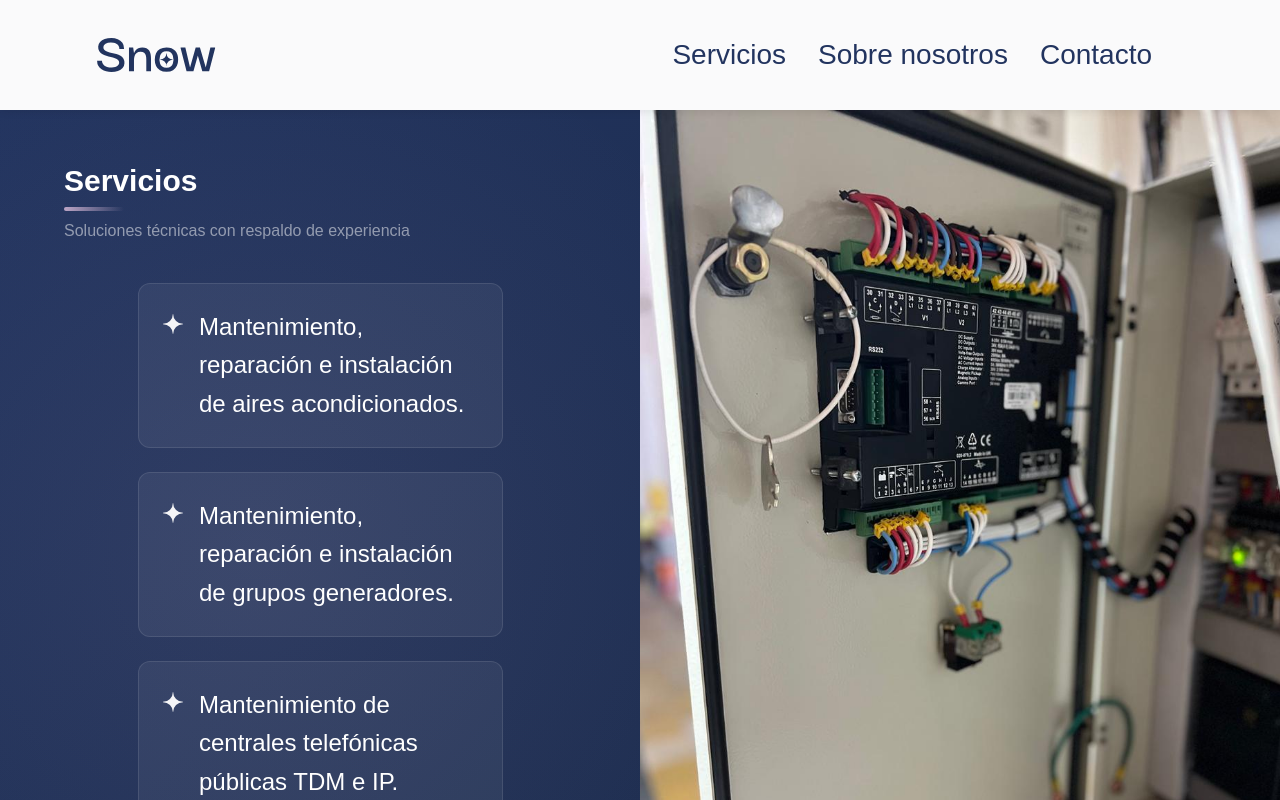
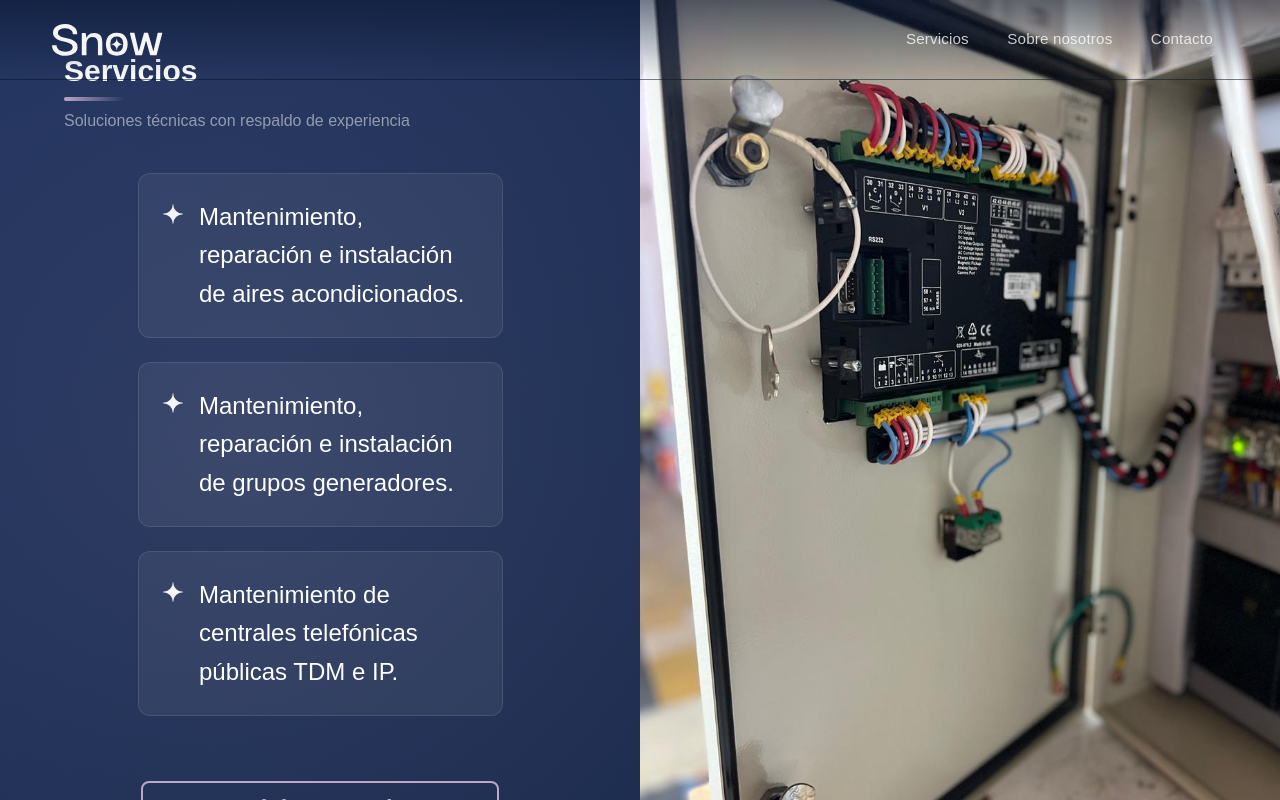
Before and after one commit to AlandelFresno/snow, a Next.js app: page / in a window 1280 px wide. Shown: the top 800 px of the page. Built offline with nearby package versions, Linux system fonts and the light colour scheme; a web font is replaced by a local one.

Commit message:
feat(header): dark glass fixed with scroll detection + logo negativo

```diff
--- a/src/components/header/header.module.scss
+++ b/src/components/header/header.module.scss
@@ -1,60 +1,58 @@
 .container {
   width: 100%;
-  height: 6.875rem;
+  height: 5rem;
   display: flex;
   align-items: center;
   justify-content: space-between;
-  padding: 0 6rem;
-  position: sticky;
+  padding: 0 clamp(1.5rem, 4vw, 4rem);
+  position: fixed;
   top: 0;
-  background: rgba(255, 255, 255, 0.98);
-  color: black;
+  left: 0;
+  right: 0;
   z-index: 100;
-  box-shadow: 0 2px 8px rgba(0, 0, 0, 0.08);
+  background: linear-gradient(180deg, rgba(8, 21, 46, 0.55) 0%, transparent 100%);
+  backdrop-filter: blur(0px);
+  transition: background 0.4s ease, backdrop-filter 0.4s ease, height 0.3s ease,
+    border-color 0.4s ease;
+  border-bottom: 1px solid transparent;
+
+  &.scrolled {
+    height: 4.4rem;
+    background: rgba(8, 21, 46, 0.85);
+    backdrop-filter: blur(14px) saturate(140%);
+    border-bottom-color: rgba(189, 166, 198, 0.15);
+  }
+}
 
 .isologo {
-    height: 36px;
+  height: 32px;
+  width: auto;
   cursor: pointer;
-    transition: transform 0.2s ease;
-    will-change: transform;
+  transition: transform 0.25s ease, opacity 0.25s ease;
 
-    &:hover {
-      transform: scale(1.05);
-    }
+  &:hover { transform: scale(1.04); opacity: 0.92; }
 }
 
 .links {
   display: flex;
-    gap: 2rem;
-    margin-right: 2rem;
-    a,
-    Link {
-      font-size: 28px;
-      color: var(--secondary);
+  gap: 0.4rem;
+  align-items: center;
+
+  a {
+    position: relative;
+    font-size: 0.95rem;
+    font-weight: 500;
+    letter-spacing: 0.01em;
+    color: rgba(255, 255, 255, 0.78);
     cursor: pointer;
-      position: relative;
-      transition: color 0.2s ease;
     text-decoration: none;
-
-      &::after {
-        content: '';
-        position: absolute;
-        width: 0;
-        height: 2px;
-        bottom: -5px;
-        left: 50%;
-        background: var(--detail);
-        transition: width 0.2s ease;
-        transform: translateX(-50%);
-        will-change: width;
-      }
+    padding: 0.55rem 1rem;
+    border-radius: 999px;
+    transition: color 0.25s ease, background 0.25s ease;
 
     &:hover {
-        color: var(--detail);
-
-        &::after {
-          width: 100%;
-        }
+      color: white;
+      background: rgba(189, 166, 198, 0.12);
     }
   }
 }
@@ -63,88 +61,65 @@
   display: none;
   .burger {
     cursor: pointer;
-      transition: transform 0.2s ease;
-      will-change: transform;
+    filter: invert(1);
+    transition: transform 0.2s ease, opacity 0.2s ease;
 
-      &:hover {
-        transform: scale(1.1);
+    &:hover { transform: scale(1.1); }
   }
 }
-  }
+
 .close {
   cursor: pointer;
+  filter: invert(1);
   transition: transform 0.2s ease;
-    will-change: transform;
 
-    &:hover {
-      transform: rotate(90deg) scale(1.1);
-    }
-  }
+  &:hover { transform: rotate(90deg) scale(1.1); }
 }
 
 .showLinks {
   display: none;
   flex-direction: column;
-  align-items: center;
-  gap: 2rem;
-  margin-right: 2rem;
-  position: absolute;
-  background: rgba(255, 255, 255, 0.98);
-  width: 100%;
-  top: 6.875rem;
+  align-items: stretch;
+  position: fixed;
+  top: 4.4rem;
   left: 0;
-  padding-bottom: 2rem;
-  box-shadow: 0 8px 20px rgba(0, 0, 0, 0.1);
-  animation: slideDown 0.25s ease;
+  right: 0;
+  padding: 1.2rem;
+  gap: 0.4rem;
+  background: rgba(8, 21, 46, 0.96);
+  backdrop-filter: blur(16px);
+  border-bottom: 1px solid rgba(189, 166, 198, 0.18);
+  box-shadow: 0 22px 40px -16px rgba(0, 0, 0, 0.6);
+  animation: slideDown 0.3s ease;
+
+  .close { align-self: flex-end; margin-bottom: 0.4rem; }
 
   a {
-    font-size: 28px;
-    color: var(--secondary);
-    cursor: pointer;
-    transition: all 0.2s ease;
+    font-size: 1rem;
+    font-weight: 500;
+    color: white;
+    padding: 0.85rem 1rem;
+    border-radius: 8px;
     text-decoration: none;
-    padding: 0.5rem 1rem;
-    border-radius: 8px;
-    will-change: transform;
+    transition: background 0.2s ease, transform 0.2s ease;
 
     &:hover {
-      color: var(--detail);
-      background-color: rgba(189, 166, 198, 0.1);
-      transform: translateX(5px);
+      background: rgba(189, 166, 198, 0.12);
+      transform: translateX(4px);
     }
   }
 }
-.show {
-  display: flex;
+
+.show { display: flex; }
+
+@keyframes slideDown {
+  from { opacity: 0; transform: translateY(-12px); }
+  to   { opacity: 1; transform: translateY(0); }
 }
 
-@keyframes slideDown {
-  from {
-    opacity: 0;
-    transform: translateY(-20px);
+@media (max-width: 820px) {
+  .container { padding: 0 1.5rem; }
+  .links { display: none; }
+  .burgerMenu { display: block; }
+  .container :global(> .burgerMenu .close) { display: none; }
 }
-  to {
-    opacity: 1;
-    transform: translateY(0);
-  }
-}
-
-@media (max-width: 768px) {
-  .container {
-    display: flex;
-    flex-direction: row;
-    justify-content: space-between;
-    padding: 0 2rem;
-    .links {
-      display: none;
-      position: absolute;
-      bottom: 0;
-    }
-    .burgerMenu {
-      display: block;
-    }
-    .close {
-      display: none;
-    }
-  }
-}
--- a/src/components/header/header.tsx
+++ b/src/components/header/header.tsx
@@ -1,26 +1,32 @@
 'use client';
-import React, { useState } from 'react';
+import React, { useEffect, useState } from 'react';
 import Link from 'next/link';
 import Image from 'next/image';
-import { usePathname } from 'next/navigation';
 
 import styles from './header.module.scss';
 
 const Header = () => {
-  const path = usePathname();
   const [showLinks, setShowLinks] = useState(false);
+  const [scrolled, setScrolled] = useState(false);
+
+  useEffect(() => {
+    const onScroll = () => setScrolled(window.scrollY > 40);
+    onScroll();
+    window.addEventListener('scroll', onScroll, { passive: true });
+    return () => window.removeEventListener('scroll', onScroll);
+  }, []);
 
   const burgerClick = () => {
     setShowLinks((v) => !v);
   };
 
   return (
-    <div className={styles.container}>
-      <Link href="/">
+    <header className={`${styles.container} ${scrolled ? styles.scrolled : ''}`}>
+      <Link href="/" aria-label="Snow — Inicio">
         <Image
-          src="/assets/images/snow/snow_isologo_sin_rubro_version_positivo_svg.svg"
+          src="/assets/images/snow/snow_isologo_sin_rubro_version_negativo_svg.svg"
           className={styles.isologo}
-          alt="Snow Logo"
+          alt="Snow"
           width={120}
           height={36}
           priority
@@ -65,11 +71,11 @@ const Header = () => {
           width={24}
           height={24}
         />
-        <a href="#services">Servicios</a>
-        <a href="#about">Sobre nosotros</a>
-        <a href="#contact">Contacto</a>
+        <Link href="/servicios" onClick={burgerClick}>Servicios</Link>
+        <Link href="/#about" onClick={burgerClick}>Sobre nosotros</Link>
+        <Link href="/#contact" onClick={burgerClick}>Contacto</Link>
       </div>
-    </div>
+    </header>
   );
 };
 
```
Lines whose indentation alone changed are shown as unchanged.
